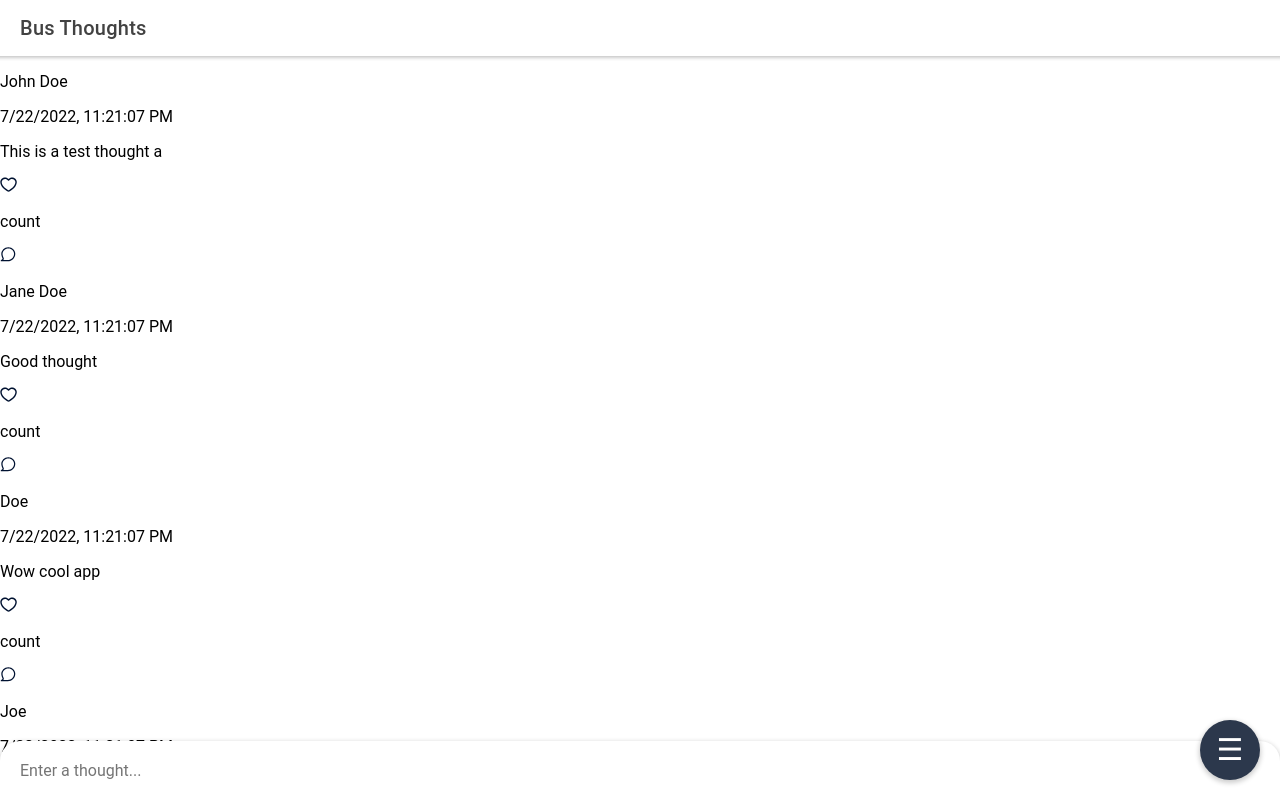
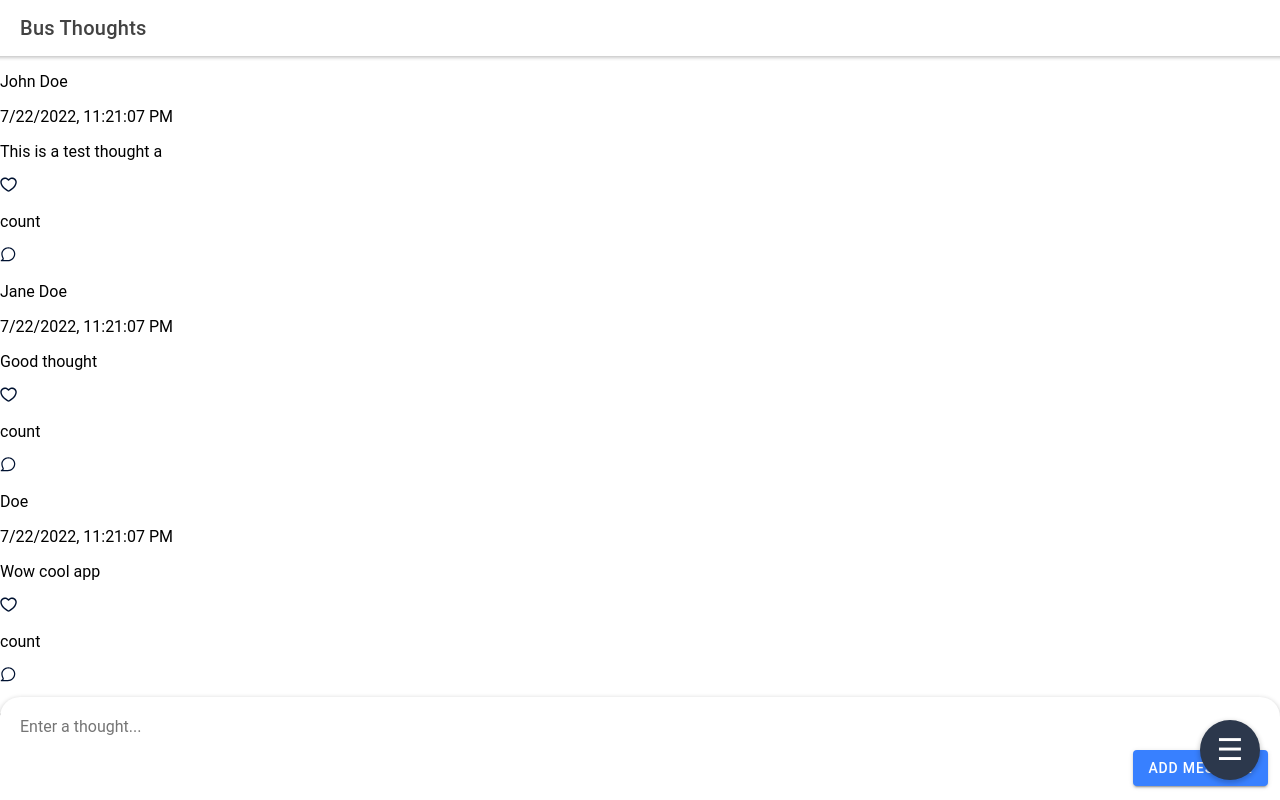
Before and after one commit to etinaude/sesa-hackathon-2022, a React (Create React App) app in the folder bus-thoughts/: page /tab1 in a window 1280 px wide. Built offline with nearby package versions, Linux system fonts and the light colour scheme.

Commit message:
foat right for input box

```diff
--- a/bus-thoughts/src/components/InputComp.tsx
+++ b/bus-thoughts/src/components/InputComp.tsx
@@ -49,10 +49,16 @@ const InputComp: React.FC<ContainerProps> = () => {
           value={message}
           onChange={(event) => setMessage(event.target.value)}
         />
+        <IonButton
+          className="ion-float-right"
+          onClick={() => {
+            addMessage({ variables: { message } });
+            setMessage("");
+          }}
+        >
+          Add Message
+        </IonButton>
       </div>
-      <IonButton onClick={() => addMessage({ variables: { message } })}>
-        Add Message
-      </IonButton>
     </>
   );
 };
```
Also changed, not shown: 1 other file (tests, documents, lock files or other folders).
